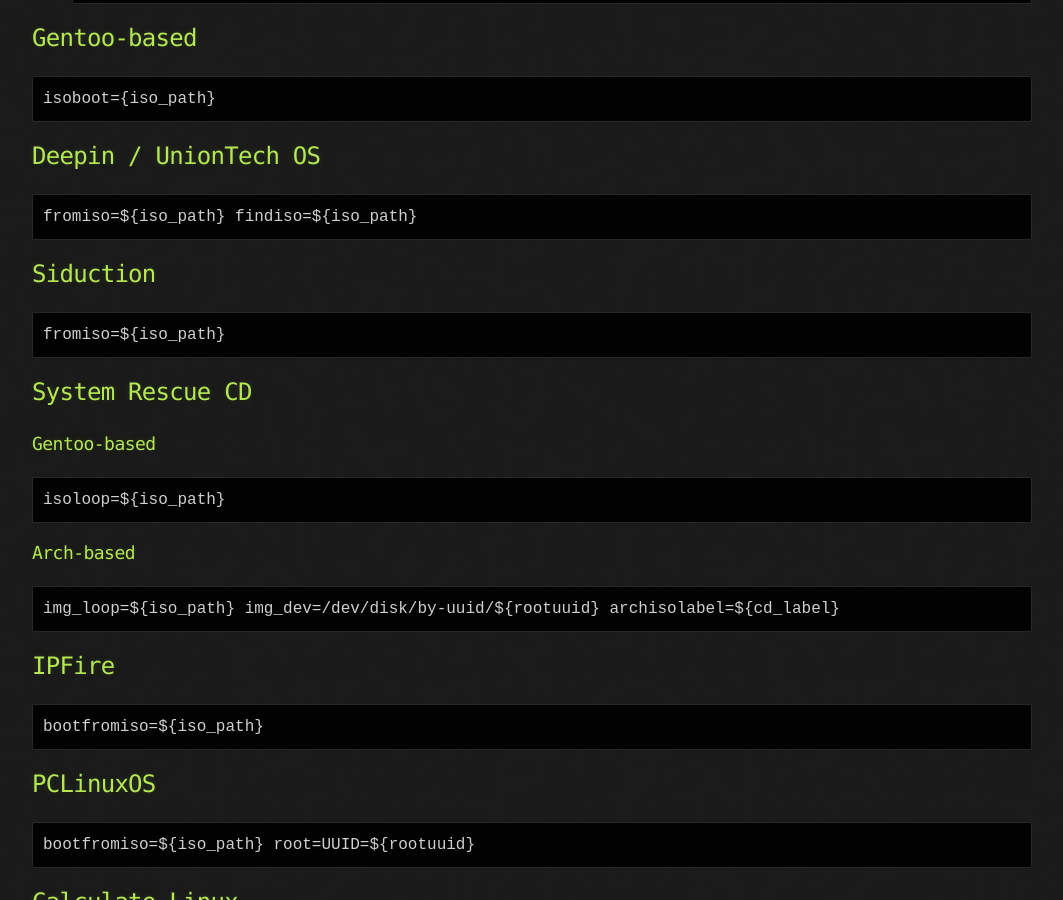
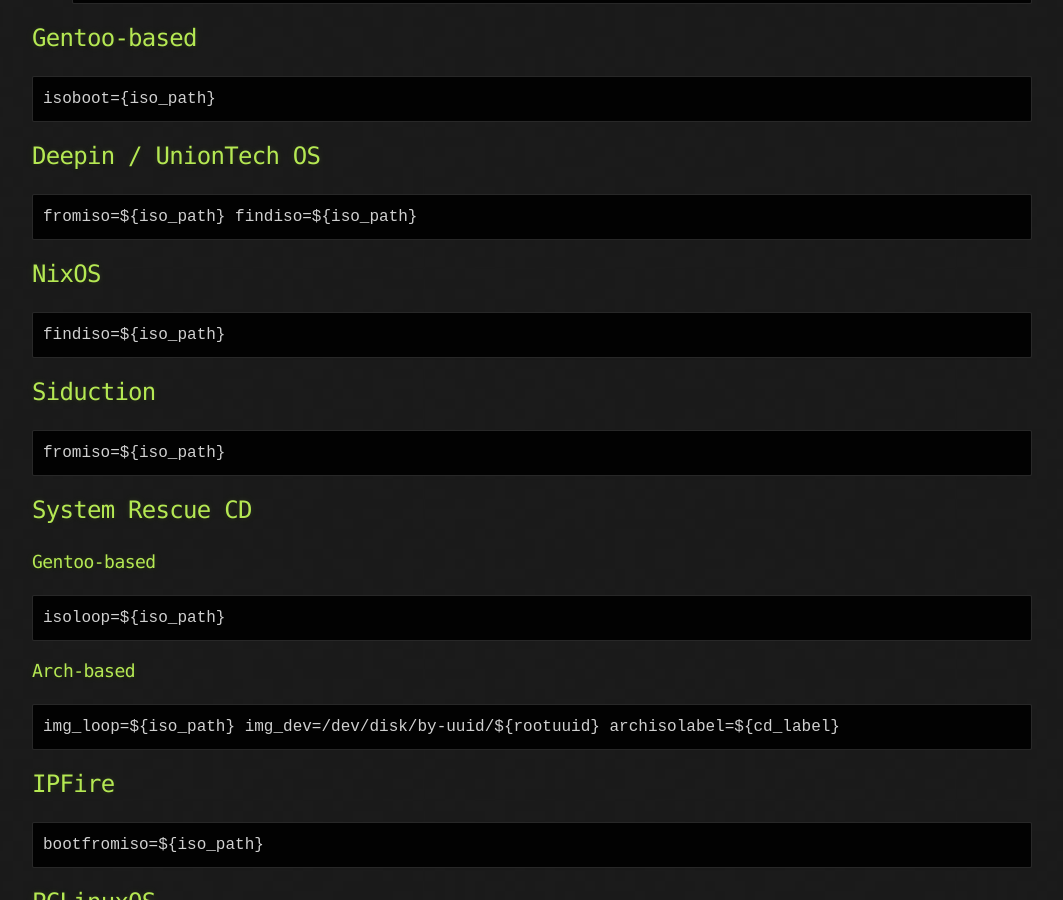
Before and after one commit to a1ive/a1ive.github.io, a Jekyll site: the page built from grub2_loopback.md, in a window 1280 px wide and 900 px high, scrolled down 2392 px. Shown: the whole window, without its empty margins (108-1171 px from the left). Built offline with Jekyll 4.4.1, drawn with Linux system fonts in a browser that asks for light colours; our own code applies the rules of GitHub Pages for plain Markdown files.

Commit message:
Update grub2_loopback.md

````diff
--- a/grub2_loopback.md
+++ b/grub2_loopback.md
@@ -99,6 +99,11 @@ isoboot={iso_path}
 ## Deepin / UnionTech OS
 ```
 fromiso=${iso_path} findiso=${iso_path}
+```
+
+## NixOS
+```
+findiso=${iso_path}
 ```
 
 ## Siduction
````
